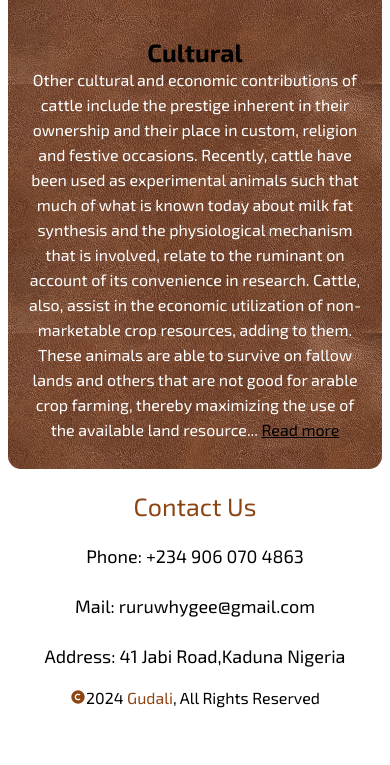
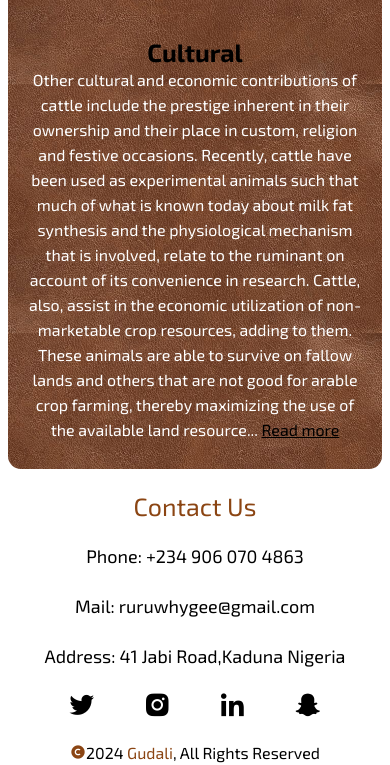
Before and after one commit to Weirdinho/Gudali, a website: page frontend/breeds.html in a window 390 px wide. Shown: the part 1901-2666 px from the top of the page. Before the commit the page ends 2611 px from the top, so only its background shows below. Drawn offline with nearby package versions, Linux system fonts and the light colour scheme; no server answers.

Commit message:
modified:   frontend/breeds.html 	modified:   frontend/css/breeds.css

```diff
--- a/frontend/css/breeds.css
+++ b/frontend/css/breeds.css
@@ -440,6 +440,10 @@ header {
     margin: 20px 10px;
     text-align: center;
   }
+  .f-1-1{
+    display: flex;
+  justify-content: space-around;
+}
   .f-2 {
     display: none;
   }
```
Also changed, not shown: frontend/breeds.html (line endings or trailing spaces).
